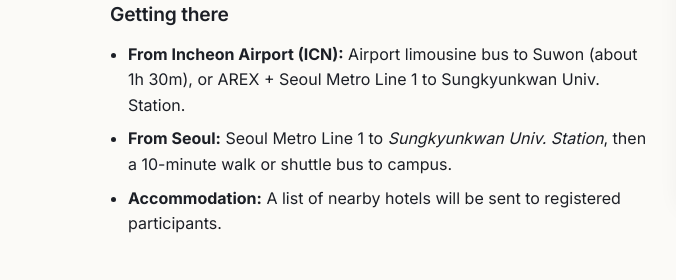
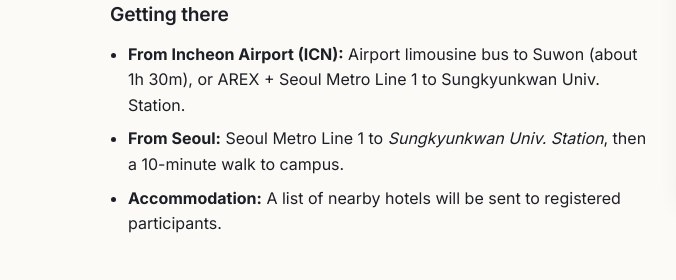
Before and after one commit to skku-hepal/skku-hepal.github.io, a plain HTML site: page index.html in a window 1280 px wide. Shown: the part 3900-4180 px from the top of the page, 0-676 px from the left. Drawn offline with Linux system fonts and the light colour scheme; no server answers.

Commit message:
Remove the nonexistent shuttle bus from travel directions
Co-Authored-By: Claude Fable 5.2 <noreply@anthropic.com>

```diff
--- a/index.html
+++ b/index.html
@@ -168,7 +168,7 @@
           <h3>Getting there</h3>
           <ul class="plain">
             <li><strong>From Incheon Airport (ICN):</strong> Airport limousine bus to Suwon (about 1h 30m), or AREX + Seoul Metro Line 1 to Sungkyunkwan Univ. Station.</li>
-            <li><strong>From Seoul:</strong> Seoul Metro Line 1 to <em>Sungkyunkwan Univ. Station</em>, then a 10-minute walk or shuttle bus to campus.</li>
+            <li><strong>From Seoul:</strong> Seoul Metro Line 1 to <em>Sungkyunkwan Univ. Station</em>, then a 10-minute walk to campus.</li>
             <li><strong>Accommodation:</strong> A list of nearby hotels will be sent to registered participants.</li>
           </ul>
         </div>
```
